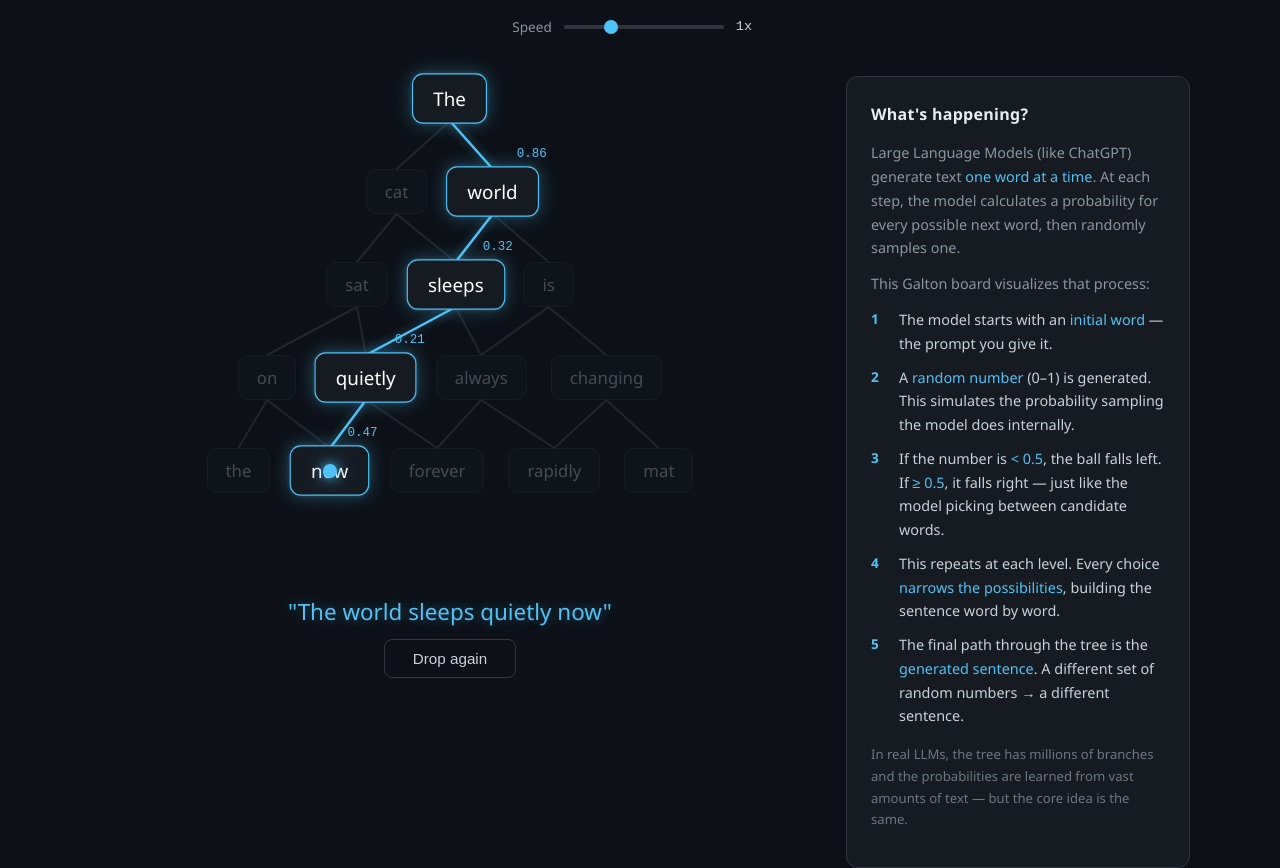
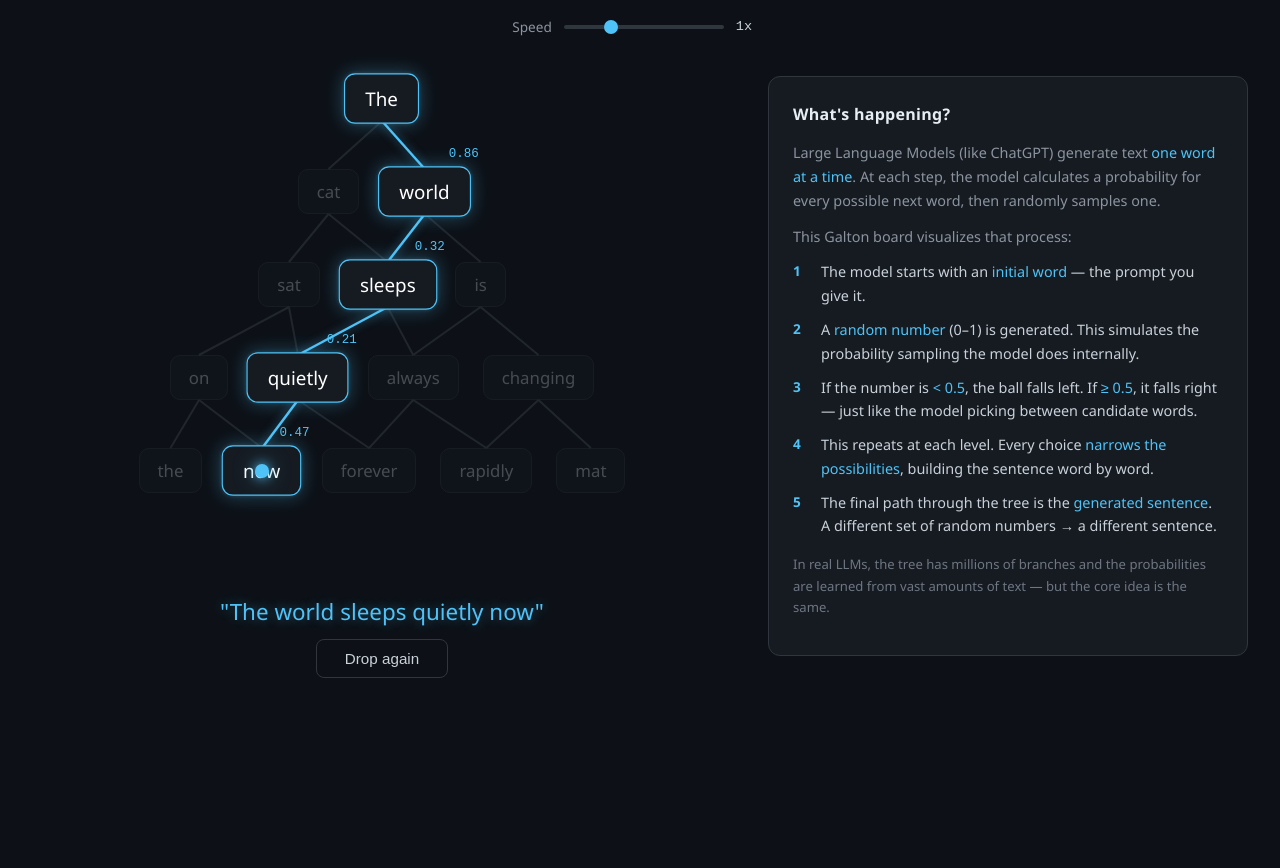
Before and after one commit to ensarkovankaya/ai-word-generation-explained, a plain HTML site: page index.html in a window 1280 px wide. Shown: the part 82-950 px from the top of the page. After the commit the page ends 800 px from the top, so only its background shows below. Drawn offline with Linux system fonts and the light colour scheme.

Commit message:
Widen explanation panel
Co-Authored-By: Claude Opus 4.6 (1M context) <noreply@anthropic.com>

```diff
--- a/index.html
+++ b/index.html
@@ -27,11 +27,11 @@
     align-items: flex-start;
     gap: 36px;
     margin-top: 40px;
-    width: 1100px;
+    width: 1300px;
     max-width: 95vw;
   }
   #left-col {
-    flex: 0 0 720px;
+    flex: 0 0 700px;
     display: flex;
     flex-direction: column;
     align-items: center;
@@ -50,7 +50,7 @@
     font-size: 0.9rem;
     line-height: 1.65;
     color: #8b949e;
-    min-width: 260px;
+    min-width: 340px;
     position: sticky;
     top: 40px;
   }
```
